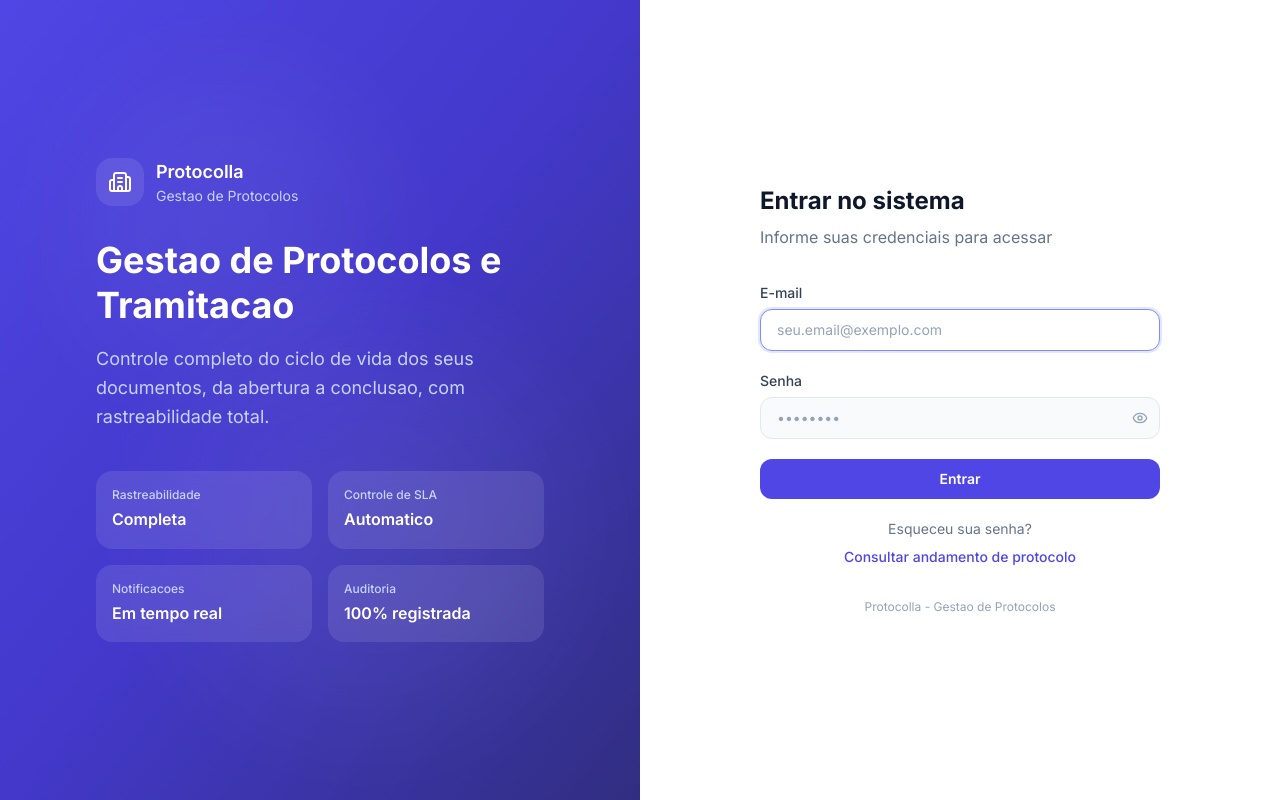
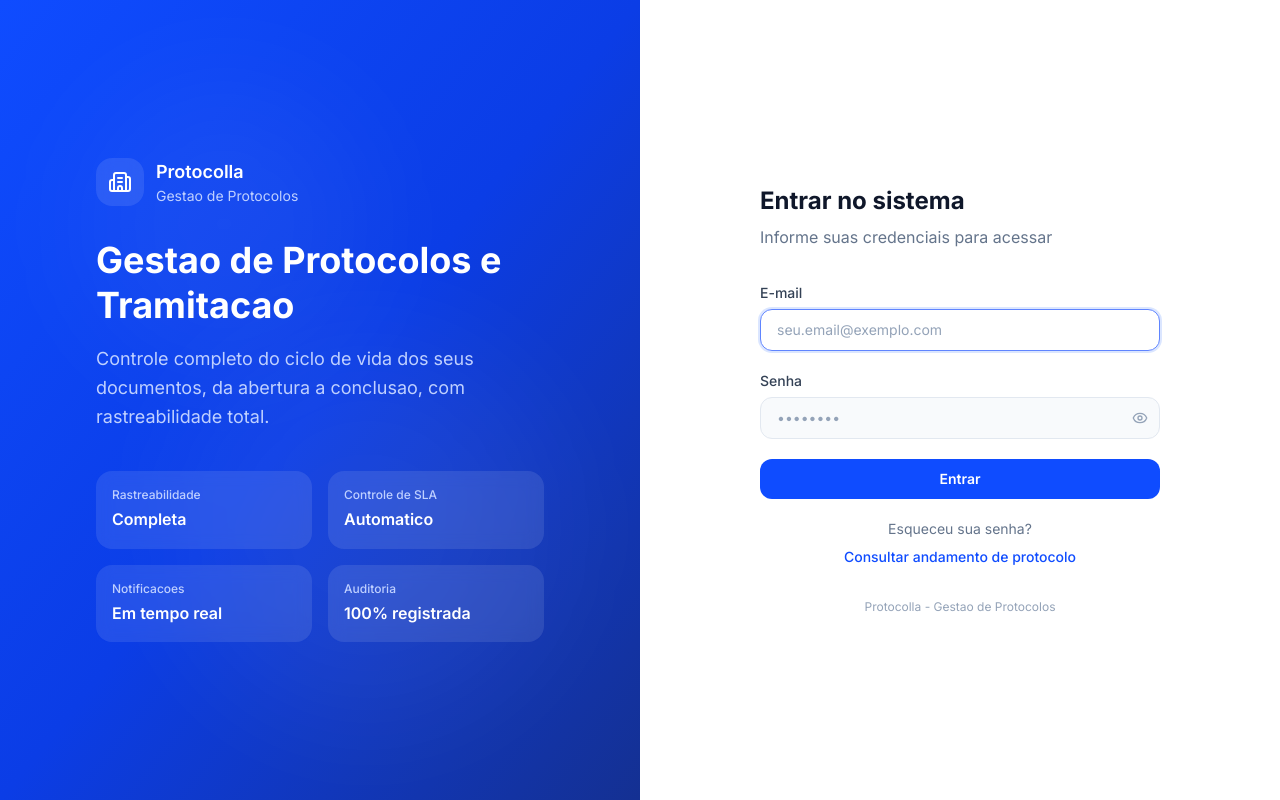
Before and after one commit to ankora-repos/semend-prainha-front, a React (Vite) app: page /login in a window 1280 px wide. Built offline with nearby package versions, Linux system fonts and the light colour scheme; no server answers.

Commit message:
style: change primary color from indigo to vivid blue (#0F4CFF)
Swap entire primary palette from Indigo-based (#6366f1) to a vivid blue
anchored on #0F4CFF. Updates CSS variables and hardcoded chart hex refs.

Co-Authored-By: Claude Opus 4.6 <noreply@anthropic.com>

```diff
--- a/src/index.css
+++ b/src/index.css
@@ -1,17 +1,17 @@
 @import "tailwindcss";
 
 @theme {
-  /* Color System — Premium & Clean (Slate for neutral, Rich Violet/Indigo for Primary) */
-  --color-primary-50: #eef2ff;
-  --color-primary-100: #e0e7ff;
-  --color-primary-200: #c7d2fe;
-  --color-primary-300: #a5b4fc;
-  --color-primary-400: #818cf8;
-  --color-primary-500: #6366f1;
-  --color-primary-600: #4f46e5;
-  --color-primary-700: #4338ca;
-  --color-primary-800: #3730a3;
-  --color-primary-900: #312e81;
+  /* Color System — Premium & Clean (Slate for neutral, Vivid Blue for Primary #0F4CFF) */
+  --color-primary-50: #edf2ff;
+  --color-primary-100: #dbe6ff;
+  --color-primary-200: #bfd0ff;
+  --color-primary-300: #93b0ff;
+  --color-primary-400: #6085ff;
+  --color-primary-500: #3b5fff;
+  --color-primary-600: #0f4cff;
+  --color-primary-700: #0b3de6;
+  --color-primary-800: #1034ba;
+  --color-primary-900: #143092;
 
   --color-surface-50: #f8fafc;
   --color-surface-100: #f1f5f9;
--- a/src/pages/DashboardPage.tsx
+++ b/src/pages/DashboardPage.tsx
@@ -18,7 +18,7 @@ import {
   Cell,
 } from 'recharts';
 
-const PIE_COLORS = ['#6366f1', '#0ea5e9', '#f59e0b', '#f97316', '#10b981', '#ef4444', '#8b5cf6', '#64748b'];
+const PIE_COLORS = ['#3b5fff', '#0ea5e9', '#f59e0b', '#f97316', '#10b981', '#ef4444', '#8b5cf6', '#64748b'];
 
 const PERIOD_OPTIONS = [
   { label: 'Última semana', value: 'week' as const },
@@ -263,7 +263,7 @@ export function DashboardPage() {
                   />
                   <Bar
                     dataKey="total"
-                    fill="#6366f1"
+                    fill="#3b5fff"
                     radius={[6, 6, 0, 0]}
                     maxBarSize={40}
                     animationDuration={1500}
@@ -294,7 +294,7 @@ export function DashboardPage() {
           {/* Legend outside the chart to avoid overlap */}
           <div className="flex items-center justify-center gap-6 mb-4 relative z-10">
             <div className="flex items-center gap-1.5">
-              <div className="h-3 w-3 rounded-sm" style={{ backgroundColor: '#6366f1' }} />
+              <div className="h-3 w-3 rounded-sm" style={{ backgroundColor: '#3b5fff' }} />
               <span className="text-sm font-semibold text-surface-600">Total</span>
             </div>
             <div className="flex items-center gap-1.5">
@@ -339,7 +339,7 @@ export function DashboardPage() {
                     padding: '10px 14px',
                   }}
                 />
-                <Bar dataKey="total" name="Total" fill="#6366f1" radius={[4, 4, 0, 0]} maxBarSize={36} />
+                <Bar dataKey="total" name="Total" fill="#3b5fff" radius={[4, 4, 0, 0]} maxBarSize={36} />
                 <Bar dataKey="onTime" name="No Prazo" fill="#10b981" radius={[4, 4, 0, 0]} maxBarSize={36} />
                 <Bar dataKey="overdue" name="Atrasados" fill="#ef4444" radius={[4, 4, 0, 0]} maxBarSize={36} />
               </BarChart>
--- a/src/pages/admin/AdminOrganizationsPage.tsx
+++ b/src/pages/admin/AdminOrganizationsPage.tsx
@@ -193,7 +193,7 @@ export function AdminOrganizationsPage() {
                       <XAxis dataKey="name" tick={{ fontSize: 11, fill: '#64748b', fontWeight: 500 }} tickLine={false} axisLine={{ stroke: '#e2e8f0' }} />
                       <YAxis tick={{ fontSize: 11, fill: '#64748b' }} axisLine={false} tickLine={false} allowDecimals={false} />
                       <Tooltip contentStyle={{ borderRadius: '12px', border: '1px solid #e2e8f0', boxShadow: '0 4px 12px rgb(0 0 0 / 0.08)', fontSize: '13px', fontWeight: 500, padding: '8px 12px' }} />
-                      <Bar dataKey="totalRequests" name="Protocolos" fill="#6366f1" radius={[6, 6, 0, 0]} maxBarSize={48} />
+                      <Bar dataKey="totalRequests" name="Protocolos" fill="#3b5fff" radius={[6, 6, 0, 0]} maxBarSize={48} />
                       <Bar dataKey="overdueRequests" name="Atrasados" fill="#ef4444" radius={[6, 6, 0, 0]} maxBarSize={48} />
                     </BarChart>
                   </ResponsiveContainer>
@@ -366,7 +366,7 @@ export function AdminOrganizationsPage() {
                   <div className="flex items-center gap-3 min-w-0">
                     <div
                       className="flex h-10 w-10 items-center justify-center rounded-xl text-white font-bold text-sm shrink-0"
-                      style={{ backgroundColor: org.primaryColor || '#6366f1' }}
+                      style={{ backgroundColor: org.primaryColor || '#3b5fff' }}
                     >
                       {org.name.slice(0, 2).toUpperCase()}
                     </div>
```
